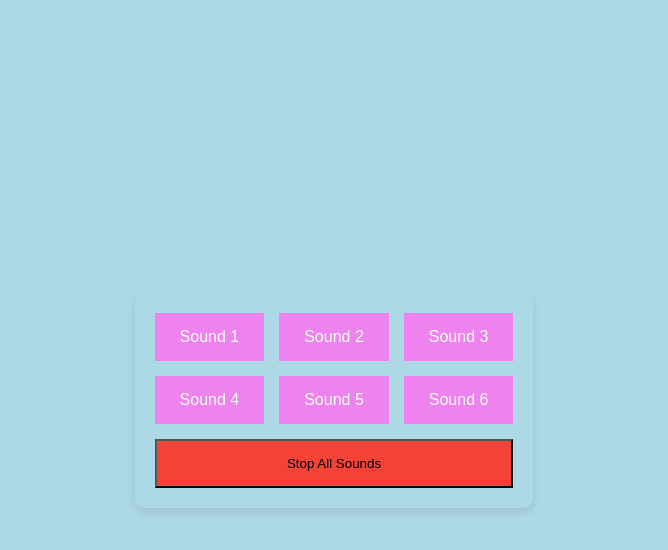
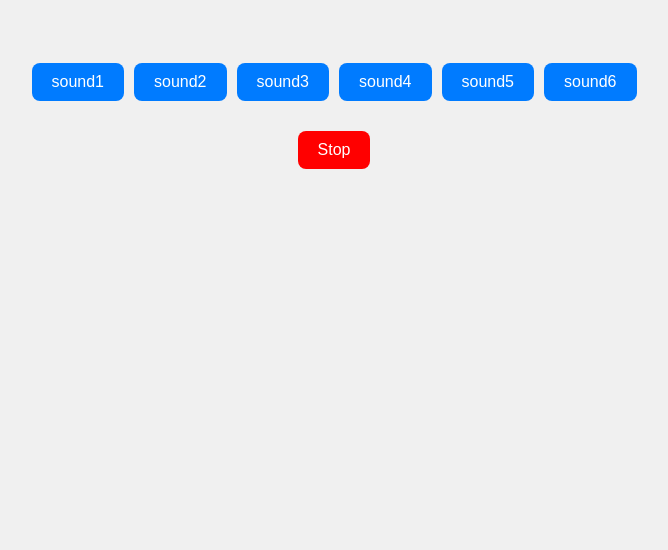
Before and after one commit to acciojob/Soundbar-bharatjivv, a website: page main.html in a window 1280 px wide. Shown: the whole page, without its empty margins (306-974 px from the left). Drawn offline with Linux system fonts and the light colour scheme.

Commit message:
created a submission

```diff
--- a/main.html
+++ b/main.html
@@ -4,15 +4,10 @@
 	<link rel="stylesheet" href="styles.css">
 </head>
 <body>
-	<section id="buttons">
-        <button class="btn" data-sound="sound1.mp3">Sound 1</button>
-        <button class="btn" data-sound="sound2.mp3">Sound 2</button>
-        <button class="btn" data-sound="sound3.mp3">Sound 3</button>
-        <button class="btn" data-sound="sound4.mp3">Sound 4</button>
-        <button class="btn" data-sound="sound5.mp3">Sound 5</button>
-        <button class="btn" data-sound="sound6.mp3">Sound 6</button>
-        <button class="stop">Stop All Sounds</button>
-    </section>
+    <div id="buttons"></div>
+    <button class="stop" onclick="stopSounds()">Stop</button>
+
+
 
     <script type="text/javascript" src="./script.js">
 </script>
--- a/script.js
+++ b/script.js
@@ -1,25 +1,26 @@
-//your JS code here. If required.
-let currentAudio = null;
+const sounds = ['sound1', 'sound2', 'sound3', 'sound4', 'sound5', 'sound6']; // Add sound filenames without extension
+const buttonsContainer = document.getElementById('buttons');
+const audioElements = [];
 
-document.querySelectorAll('.btn').forEach(button => {
-    button.addEventListener('click', function() {
-        // Stop any currently playing audio
-        if (currentAudio) {
-            currentAudio.pause();
-            currentAudio.currentTime = 0;
-        }
+sounds.forEach(sound => {
+  const btn = document.createElement('button');
+  btn.classList.add('btn');
+  btn.innerText = sound;
 
-        // Play the selected sound
-        const soundFile = this.getAttribute('data-sound');
-        currentAudio = new Audio(`sounds/${soundFile}`);
-        currentAudio.play();
-    });
+  const audio = new Audio(`sounds/${sound}.mp3`);
+  audioElements.push(audio);
+
+  btn.addEventListener('click', () => {
+    stopSounds();
+    audio.play();
+  });
+
+  buttonsContainer.appendChild(btn);
 });
 
-document.querySelector('.stop').addEventListener('click', function() {
-    if (currentAudio) {
-        currentAudio.pause();
-        currentAudio.currentTime = 0;
-        currentAudio = null;
-    }
-});
+function stopSounds() {
+  audioElements.forEach(audio => {
+    audio.pause();
+    audio.currentTime = 0;
+  });
+}
--- a/styles.css
+++ b/styles.css
@@ -1,44 +1,36 @@
-/*  your css code here. If applicable */
 body {
-font-family: Arial, sans-serif;
-display: flex;
-justify-content: center;
-align-items: center;
-height: 100vh;
-margin: 0;
-background-color: lightblue;
+  font-family: Arial, sans-serif;
+  display: flex;
+  flex-direction: column;
+  align-items: center;
+  padding: 50px;
+  background-color: #f0f0f0;
 }
 
 #buttons {
-display: grid;
-grid-template-columns: repeat(3, 1fr);
-gap: 15px;
-padding: 20px;
-background-color: lightblue;
-border-radius: 10px;
-box-shadow: 0 4px 8px rgba(0, 0, 0, 0.1);
+  margin-bottom: 20px;
 }
 
-.btn {
-padding: 15px 25px;
-font-size: 16px;
-background-color: violet;
-color: white;
-border: none;
-cursor: pointer;
-transition: background-color 0.3s;
+.btn, .stop {
+  padding: 10px 20px;
+  margin: 5px;
+  border: none;
+  border-radius: 8px;
+  cursor: pointer;
+  font-size: 16px;
+  background-color: #007bff;
+  color: white;
+  transition: background-color 0.3s ease;
 }
 
 .btn:hover {
-background-color: #45a049;
+  background-color: #0056b3;
 }
 
 .stop {
-grid-column: span 3;
-background-color: #f44336;
-padding: 15px;
+  background-color: red;
 }
 
 .stop:hover {
-background-color: #d32f2f;
+  background-color: darkred;
 }
```
